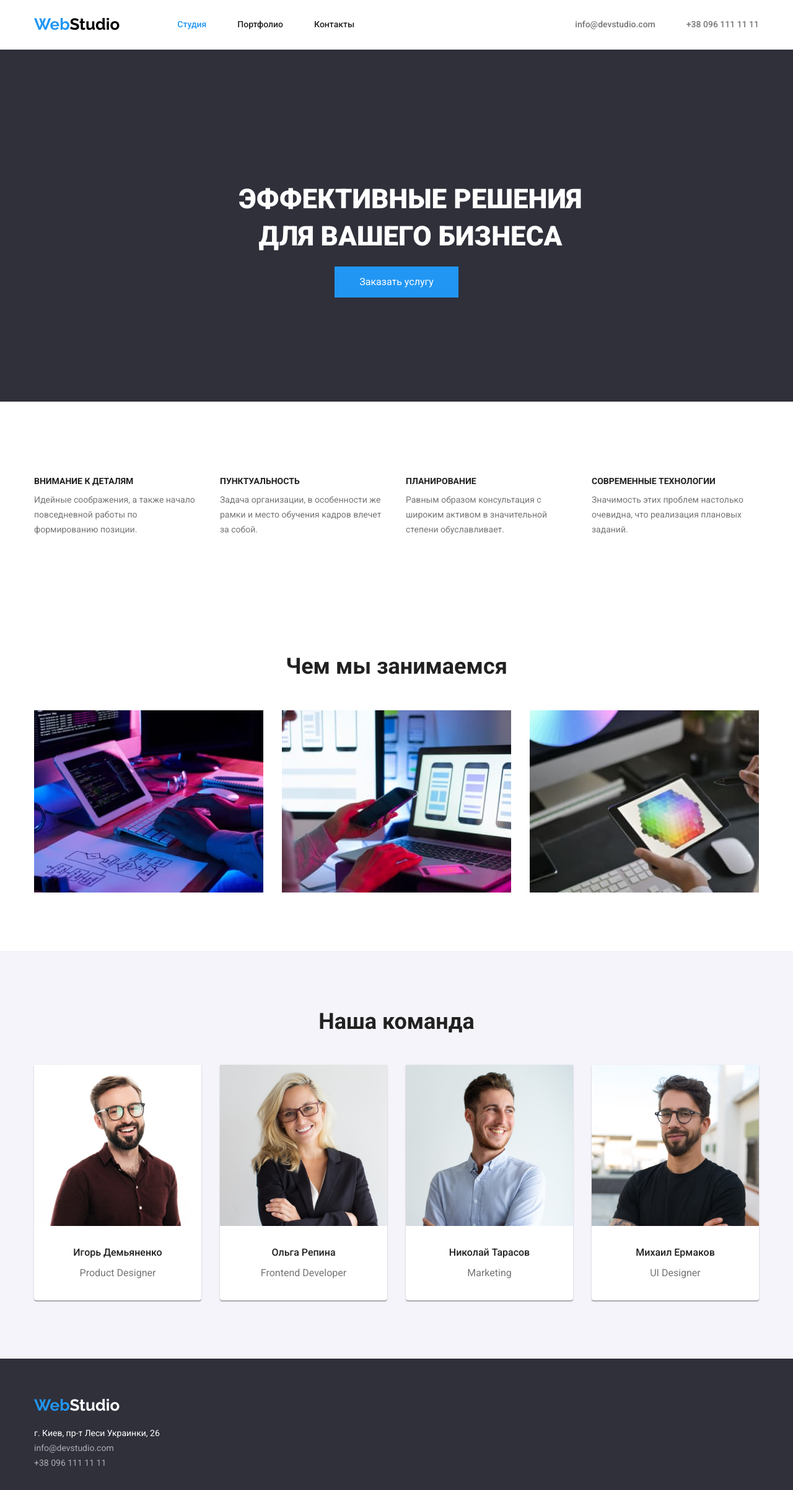
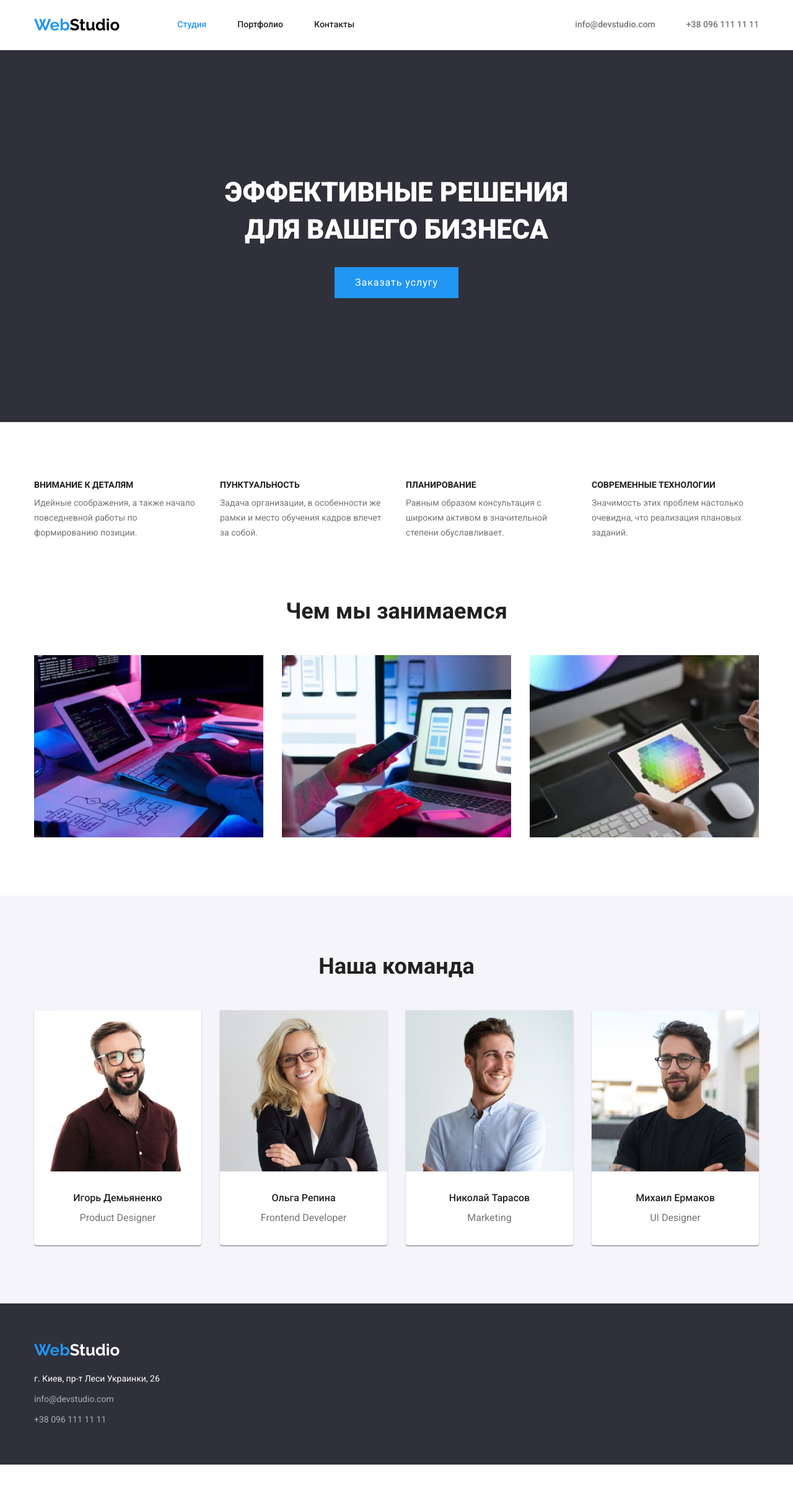
Before and after one commit to Olyazarichna/goit-markup-hw-03, a plain HTML site: page index.html in a window 1280 px wide. Shown: the whole page at 62% size. After the commit the page ends 2363 px from the top, so only its background shows below. Drawn offline with nearby package versions, Linux system fonts and the light colour scheme.

Commit message:
з правками

```diff
--- a/css/styles.css
+++ b/css/styles.css
@@ -5,9 +5,7 @@
   --accent-color: #2196f3;
   --primary-text-color: #212121;
 }
-htlm {
-  box-sizing: border-box;
-}
+
 body {
   color: var(--primary-text-color);
   font-family: 'Roboto', sans-serif;
@@ -33,19 +31,19 @@ img {
 /* общие стили для контейнеров */
 
 .container {
-  box-sizing: border-box;
   width: 1200px;
   padding-left: 15px;
   padding-right: 15px;
   margin-left: auto;
   margin-right: auto;
 }
+
 /* Logo styles */
 .logo {
   display: block;
   font-family: 'Raleway';
   margin-right: 93px;
-  margin-top: 24px;
+
   font-weight: 700;
   font-size: 26px;
   line-height: 1.17;
@@ -66,10 +64,8 @@ img {
 /* общей клас для logo и силок */
 .nav {
   display: flex;
+  align-items: center;
 }
-/* .list.item {
-  display: flex;
-} */
 
 .list.item + .item {
   margin-left: 50px;
@@ -113,9 +109,15 @@ img {
 /* Section hero */
 .hero {
   background-color: var(--primary-color);
+  padding-top: 200px;
+  padding-bottom: 200px;
 }
 .title {
-  padding-left: 45px;
+  max-width: 650px;
+  text-align: center;
+  /* padding-left: 30px;
+  padding-right: 20px; */
+  margin: auto;
   font-size: 44px;
   font-weight: 900;
   line-height: 1.36;
@@ -123,15 +125,6 @@ img {
   text-transform: uppercase;
 }
 
-/* общий контейнер дл секции hero */
-.hero-title {
-  width: 696px;
-  text-align: center;
-  margin: auto;
-}
-.section .hero-title {
-  padding-top: 118px;
-}
 /* Button portfolio */
 
 .btn {
@@ -154,19 +147,20 @@ img {
 .offer {
   display: block;
   margin: auto;
-  margin-top: 18px;
-  width: 200px;
-  padding: 10px 8px;
+  margin-top: 30px;
+  padding: 10px 33px;
+
   color: #ffffff;
   background-color: var(--accent-color);
   font-style: 700;
   font-size: 16px;
   line-height: 1.87;
+  letter-spacing: 0.06em;
   border: 0;
 }
-.hero-btn {
+/* .hero-btn {
   padding-bottom: 74px;
-}
+} */
 .offer:hover,
 .offer:focus {
   background-color: #188ce8;
@@ -193,8 +187,15 @@ img {
   font-weight: 700;
   line-height: 1.13;
 }
+.section.contain {
+  padding-top: 0;
+}
 .hidden {
-  visibility: hidden;
+  width: 1px;
+  height: 1px;
+  overflow: hidden;
+  opacity: 0;
+  margin-top: -1px;
 }
 
 .benefits-list {
@@ -257,8 +258,7 @@ img {
 }
 /* Footer */
 .footer-logo {
-  margin-top: 0;
-  margin-bottom: 10px;
+  margin-bottom: 20px;
 }
 .wrap {
   background-color: var(--primary-color);
@@ -266,14 +266,15 @@ img {
   padding-bottom: 60px;
 }
 .part {
-  padding-top: 9px;
-  padding-bottom: 9px;
   color: #ffffff;
   font-size: 14px;
   font-weight: 400;
   line-height: 1.71;
   text-decoration: none;
   font-style: normal;
+}
+.footer-item {
+  margin-top: 9px;
 }
 .list > .part {
   color: rgba(255, 255, 255, 0.6);
@@ -283,6 +284,7 @@ img {
 }
 /* Portfolio */
 .headline {
+  margin-bottom: 4px;
   color: var(--primary-text-color);
   font-size: 18px;
   font-weight: 700;
@@ -314,7 +316,7 @@ img {
   border-radius: 4px;
 }
 
-.second-page {
+.features {
   border-bottom: 1px solid #ececec;
 }
 .flex-container {
@@ -323,10 +325,6 @@ img {
   padding: 0;
 }
 
-.list.flex-item {
-  display: flex;
-  align-items: center;
-}
 .list-flex {
   display: flex;
   flex-wrap: wrap;
@@ -341,9 +339,7 @@ img {
 }
 
 .flex-content {
-  box-sizing: border-box;
-  padding-left: 24px;
-  padding-top: 30px;
-  padding-bottom: 30px;
+  padding: 30px 24px;
   border: 1px solid #eeeeee;
+  border-top: 0px;
 }
--- a/index.html
+++ b/index.html
@@ -9,7 +9,8 @@
     <link
         href="https://fonts.googleapis.com/css2?family=Raleway:wght@700&family=Roboto:wght@400;500;700;900&display=swap"
         rel="stylesheet">
-    <link rel="stylesheet" href="https://github.com/sindresorhus/modern-normalize/blob/main/modern-normalize.css">
+    <link rel="stylesheet"
+        href="https://cdnjs.cloudflare.com/ajax/libs/modern-normalize/1.1.0/modern-normalize.min.css">
 
     <link rel="stylesheet" href="./css/styles.css">
     <!-- for error favicon.ico-->
@@ -21,7 +22,7 @@
 
     <!-- Шапка -->
 
-    <header>
+    <header class="features">
         <div class="container main-nav">
             <nav class="nav">
                 <a class="logo" href="./index.html" target="_blank">Web<span class="logoaccent">Studio</span></a>
@@ -42,16 +43,13 @@
     </header>
 
     <main>
+
         <!-- Герой -->
         <section class="hero section">
-            <div class=" hero-title">
+            <h1 class="title">Эффективные решения для вашего бизнеса</h1>
+            <button type="button" class="offer">Заказать услугу</button>
+        </section>
 
-                <h1 class="title">Эффективные решения для вашего бизнеса</h1>
-            </div>
-            <div class="hero-btn">
-                <button type="button" class="offer">Заказать услугу</button>
-            </div>
-        </section>
         <!-- Принципы работы -->
         <section class="section">
             <div class="container">
@@ -83,7 +81,7 @@
         </section>
 
         <!-- Чем мы занимаемся -->
-        <section class="section">
+        <section class="section contain">
             <div class="container">
                 <h2 class="caption">Чем мы занимаемся</h2>
                 <ul class="work-list">
@@ -100,38 +98,28 @@
                 <h2 class="caption">Наша команда</h2>
                 <ul class="team-card">
                     <li class="list card">
-                        <div class="photo-place">
-                            <img src="images/img4.jpg" alt="photo1" width="270">
-                        </div>
+                        <img src="images/img4.jpg" alt="photo1" width="270">
                         <div class="card-content">
                             <h3 class="subtitle">Игорь Демьяненко</h3>
                             <p class="subtitle desc">Product Designer</p>
                         </div>
-
-
                     </li>
                     <li class="list card">
-                        <div class="photo-place">
-                            <img src="images/img5.jpg" alt="photo2" width="270">
-                        </div>
+                        <img src="images/img5.jpg" alt="photo2" width="270">
                         <div class="card-content">
                             <h3 class="subtitle">Ольга Репина</h3>
                             <p class="subtitle desc">Frontend Developer</p>
                         </div>
-
                     </li>
                     <li class="list card">
-                        <div class="photo-place"><img src="images/img6.jpg" alt="photo3" width="270"></div>
+                        <img src="images/img6.jpg" alt="photo3" width="270">
                         <div class="card-content">
                             <h3 class="subtitle">Николай Тарасов</h3>
                             <p class="subtitle desc">Marketing</p>
                         </div>
-
                     </li>
                     <li class="list card">
-                        <div class="photo-place">
-                            <img src="images/img7.jpg" alt="photo4" width="270">
-                        </div>
+                        <img src="images/img7.jpg" alt="photo4" width="270">
                         <div class="card-content">
                             <h3 class="subtitle">Михаил Ермаков</h3>
                             <p class="subtitle desc">UI Designer</p>
@@ -150,9 +138,9 @@
             <a class="logo footer-logo" href="" target="_blank">Web<span class="logoaccent">Studio</span></a>
             <address class="part">
                 г. Киев, пр-т Леси Украинки, 26
-                <ul>
+                <ul class="footer-item">
                     <li class="list"><a class="part" href="mailto:info@devstudio.com">info@devstudio.com</a></li>
-                    <li class="list"><a class="part" href="tel:+380961111111">+38 096 111 11 11</a></li>
+                    <li class="list footer-item"><a class="part" href="tel:+380961111111">+38 096 111 11 11</a></li>
                 </ul>
             </address>
         </div>
```
Also changed, not shown: portfolio.html (+12 -36 lines).
